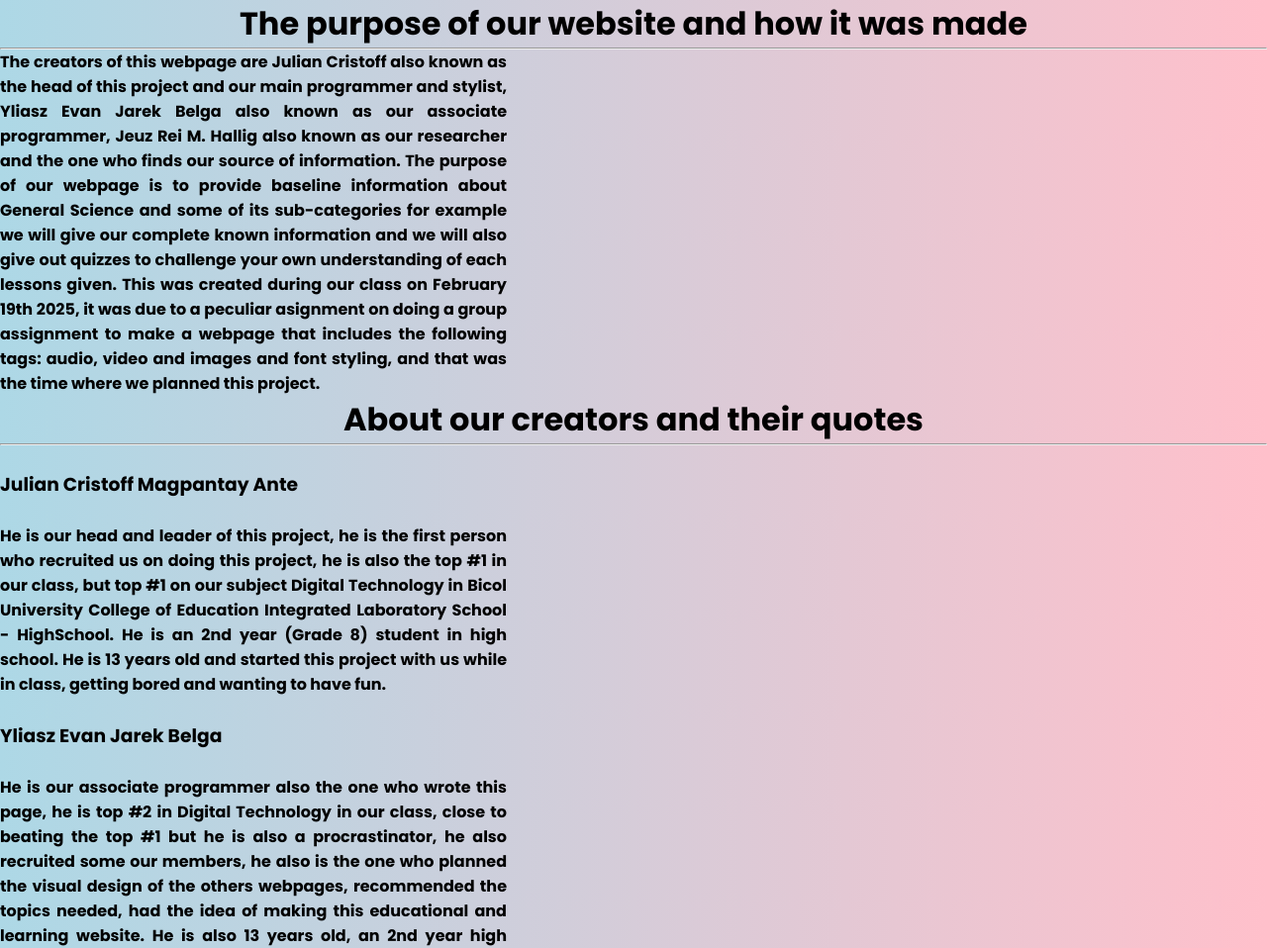
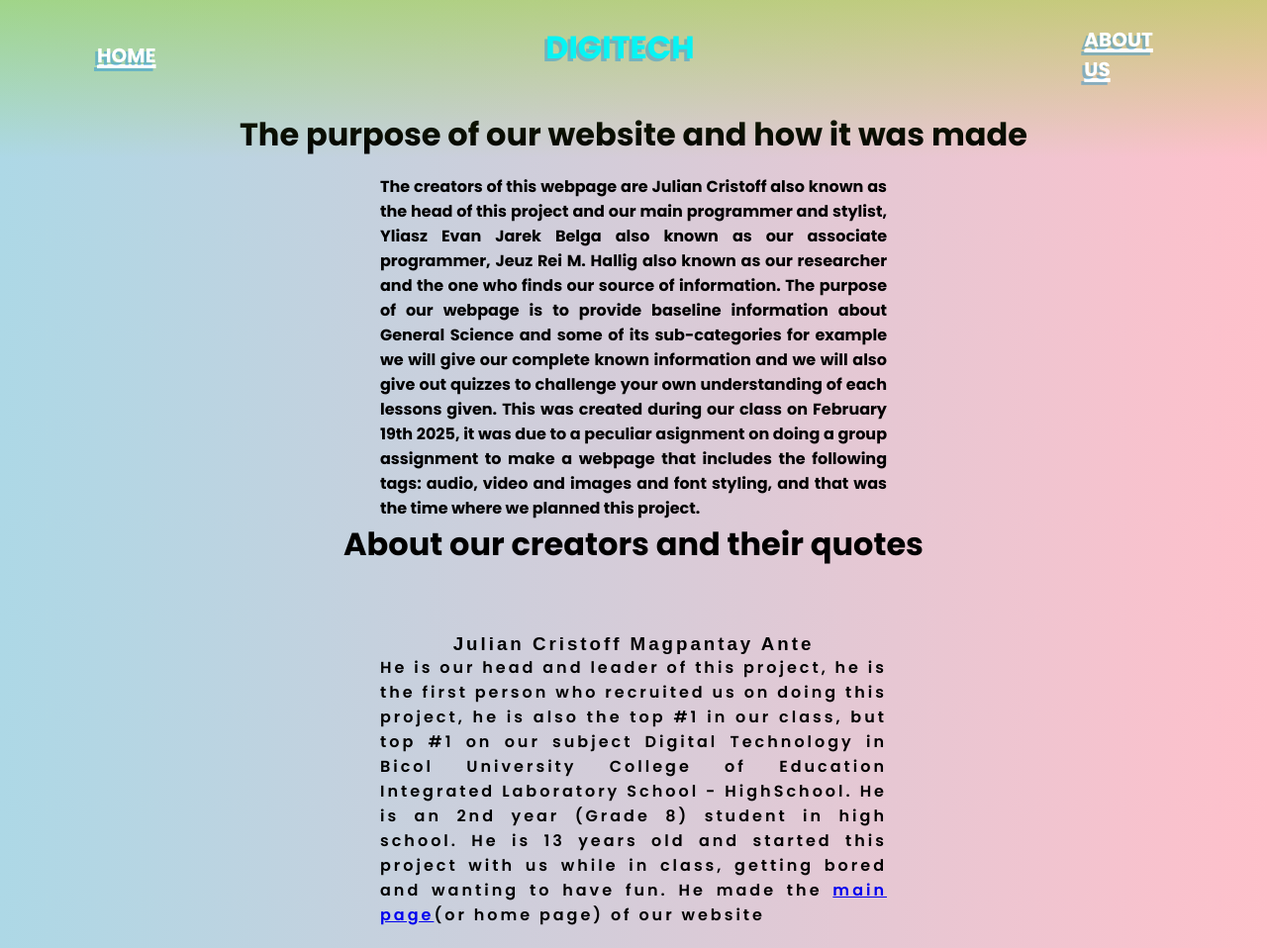
Before and after one commit to bayotnigg/GGTECK, a plain HTML site: page aboutus.html in a window 1280 px wide. Shown: the top 958 px of the page at 99% size. Drawn offline with Linux system fonts and the light colour scheme.

Commit message:
about us page

```diff
--- a/aboutus.css
+++ b/aboutus.css
@@ -1,3 +1,102 @@
+/* roots */
+:root {
+	/* colors */
+	--light-green: #a9f04c;
+	--dark-green: #82bd35;
+	--pink: #f6a2f6;
+	--light-pink: #fbc1fb;
+	--primary: #f383da;
+	--aqua: #a5e8f6;
+	--accent: #8ecaf1;
+	--dark-blue: hsl(180, 95%, 49%);
+	--dark-blue-original: rgb(23, 101, 204);
+	--navy-blue: #08267d;
+	--beige: #f4bf90;
+	--skin-color: #f9ad81;
+	--orange: rgb(252, 186, 64);
+	--blur-color: #9c9c9c;
+	--shadow-color: #108cdf6c;
+	--shadow-color-original: #108cdf;
+	--text-color: rgb(255, 255, 255);
+
+	/* font sizes */
+	--tiny: 0.1rem;
+	--extra-small: 0.5rem;
+	--small: 1rem;
+	--mid: 1.25rem;
+	--medium: 1.5rem;
+	--large: 2rem;
+	--title: 3rem;
+
+	/* border-radius sizes */
+	--smal-rounded: 0.5rem;
+	--rounded: 1rem;
+	--mid-rounded: 1.5rem;
+	--extra-rounded: 2rem;
+	--circle: 50%;
+
+	/* common padding sizes */
+	--padding-small: 0.5rem;
+	--padding-regular: 0.75rem;
+	--padding-normal: 0.95rem;
+	--padding: 1rem;
+	--padding-mid: 1.25rem;
+	--padding-medium: 1.5rem;
+	--padding-semilarge: 2rem;
+	--padding-large: 3.45rem;
+	--padding-maybe: 4.5rem;
+	--padding-massive: 6.125rem;
+
+	/* negative paddings */
+
+	--padding-small-negative: -0.5rem;
+	--padding-regular-negative: -0.75rem;
+	--padding-normal-negative: -0.95rem;
+	--padding-negative: -1rem;
+	--padding-mid-negative: -1.25rem;
+	--padding-medium-negative: -1.5rem;
+	--padding-semilarge-negative: -2rem;
+	--padding-large-negative: -3.45rem;
+	--padding-maybe-negative: -4.5rem;
+	--padding-massive-negative: -6.125rem;
+
+	/* blur */
+	--blur-small: 0.25rem;
+	--blur-mid: 0.5rem;
+	--blur-big: 1rem;
+
+	/* opacity */
+	--transparent-ish: 10%;
+	--translucent-ish: 25%;
+	--translucent: 50%;
+	--opaque-ish: 75%;
+	--opaque: 100%;
+
+	/* global percentages */
+	--min: 0%;
+	--ten: 10%;
+	--quarter: 25%;
+	--thirty: 35%;
+	--half: 50%;
+	--sixty: 60%;
+	--third: 75%;
+	--eighty: 85%;
+	--max: 100%;
+
+	/* test attr */
+	--font-small: 1rem;
+	--font-mid-small: 1.5rem;
+	--font-mid: 2rem;
+	--font-big: 3rem;
+	--padding-size: 1rem;
+	--padding-size-small: 0.8rem;
+	--padding-size-reserve: 0.3125rem;
+	--negative-var: -0.3125rem;
+	--color-first: rgb(139, 139, 212);
+	--angle: 0deg;
+	--black-gradient: rgba(0, 0, 0, 0.2);
+}
+
 p {
 	text-align: justify;
 	width: 40%;
@@ -16,10 +115,81 @@ body {
 
 h1 {
 	text-align: center;
+	width: 100%;
+	margin-bottom: 1rem;
+}
+.intro p {
+	margin-bottom: 1rem;
+}
+
+h3 {
+	width: 100%;
+	text-align: center;
 }
 
 .alignment {
 	display: flex;
 	justify-content: center;
 	align-items: center;
+	flex-wrap: wrap;
 }
+
+.avigea-bold {
+	letter-spacing: 3px;
+}
+
+h3 p {
+	letter-spacing: normal;
+}
+
+a:hover,
+header > h1:hover {
+	transform: translateY(-0.5rem);
+}
+
+/* body */
+/* navbar */
+header {
+	display: flex;
+	justify-content: space-between;
+	padding: var(--padding-medium) var(--padding-massive);
+	align-items: center;
+	color: var(--dark-blue);
+	isolation: isolate;
+}
+
+header > h1 {
+	transition: all 1.2s;
+	transition-delay: 0.6s;
+	@starting-style {
+		translate: 0 -5rem;
+	}
+}
+
+.header-background {
+	background-image: linear-gradient(rgba(144, 209, 24, 0.452), #ffffff00);
+	width: 100%;
+	position: absolute;
+	height: 20%;
+}
+
+header a {
+	font-size: var(--mid);
+	color: white;
+	text-decoration: underline 4px;
+	transition: all 0.2s;
+	width: max-content;
+}
+
+header h1 {
+	font-size: var(--large);
+}
+
+header a,
+header h1 {
+	text-shadow: -3px 3px var(--shadow-color);
+}
+
+header a:active {
+	color: var(--light-pink);
+}
--- a/aboutus.html
+++ b/aboutus.html
@@ -13,10 +13,19 @@
 	</head>
 
 	<body>
+		<div class="header-background"></div>
 		<header>
-			<div class="poppins-bold">
+			<a href="index.html" class="poppins-bold">HOME</a>
+			<h1 class="poppins-bold" data-text="DIGITECH">DIGITECH</h1>
+			<a href="aboutus.html" class="poppins-bold bob anim" target="_blank"
+				>ABOUT US</a
+			>
+		</header>
+
+		<main>
+			<div class="poppins-bold alignment into">
 				<h1>The purpose of our website and how it was made</h1>
-				<hr />
+
 				<p>
 					The creators of this webpage are Julian Cristoff also known as the
 					head of this project and our main programmer and stylist, Yliasz Evan
@@ -32,48 +41,62 @@
 					font styling, and that was the time where we planned this project.
 				</p>
 			</div>
-		</header>
-
-		<main>
 			<div class="poppins-bold">
 				<h1>About our creators and their quotes</h1>
-				<hr />
 				<br />
+				<br />
+				<div class="alignment avigea-bold">
 					<h3><b>Julian Cristoff Magpantay Ante</b></h3>
 					<br />
-				<p class="alignment">
-					He is our head and leader of this project, he is the first person who
-					recruited us on doing this project, he is also the top #1 in our
+					<p class="poppins-semibold">
+						He is our head and leader of this project, he is the first person
+						who recruited us on doing this project, he is also the top #1 in our
 						class, but top #1 on our subject Digital Technology in Bicol
 						University College of Education Integrated Laboratory School -
-					HighSchool. He is an 2nd year (Grade 8) student in high school. He is
-					13 years old and started this project with us while in class, getting
-					bored and wanting to have fun.
+						HighSchool. He is an 2nd year (Grade 8) student in high school. He
+						is 13 years old and started this project with us while in class,
+						getting bored and wanting to have fun. He made the
+						<a href="index.html">main page</a>(or home page) of our website
 					</p>
+				</div>
 				<br />
+				<div class="alignment avigea-bold">
 					<h3><b>Yliasz Evan Jarek Belga</b></h3>
 					<br />
-				<p class="alignment">
-					He is our associate programmer also the one who wrote this page, he is
-					top #2 in Digital Technology in our class, close to beating the top #1
-					but he is also a procrastinator, he also recruited some our members,
-					he also is the one who planned the visual design of the others
-					webpages, recommended the topics needed, had the idea of making this
-					educational and learning website. He is also 13 years old, an 2nd year
-					high schooler that goes to BUCEILS-HS.
+					<p class="poppins-semibold">
+						He is our associate programmer also the one who wrote this page, he
+						is top #2 in Digital Technology in our class, close to beating the
+						top #1 but he is also a procrastinator, he also recruited some our
+						members, he also is the one who planned the visual design of the
+						others webpages, recommended the topics needed, had the idea of
+						making this educational and learning website. He is also 13 years
+						old, an 2nd year high schooler that goes to BUCEILS-HS. He made the
+						ABOUT US page (the page you're viewing now.)
 					</p>
+				</div>
 				<br />
+				<div class="alignment avigea-bold">
 					<h3><b>Jeuz Rei Millena Hallig</b></h3>
 					<br />
-				<p class="alignment">
+					<p class="poppins-semibold">
 						He is our 3rd member of this project, our head of researching the
-					topics needed and information of each subjects and idea on which parts
-					to put. He was recruited by Julian Ante and Yliasz Belga to help them
-					on making this website, he is part of the top #10 students in our
-					class, that is why we chose him to do it, he is an 13 years old, and
-					2nd year student who goes to BUCEILS-HS.
+						topics needed and information of each subjects and idea on which
+						parts to put. He was recruited by Julian Ante and Yliasz Belga to
+						help them on making this website, he is part of the top 10 students
+						in our class, that is why we chose him to do it, he is 13 years old,
+						and 2nd year student who goes to BUCEILS-HS &mdash; Our head
+						researcher.
 					</p>
 				</div>
+			</div>
 		</main>
+		<br />
+		<footer>
+			<h1 class="avigea-bold">
+				THIS PAGE WAS MADE BY: YLIASZ EVAN JAREK BELGA <br />
+				HOME PAGE MADE BY: JULIAN CRISTOFF M. ANTE <br />
+				CONTENT OF PAGES MADE BY: JEUZ REI M. HALLIG
+			</h1>
+		</footer>
 	</body>
 </html>
```
Lines whose indentation alone changed are shown as unchanged.
